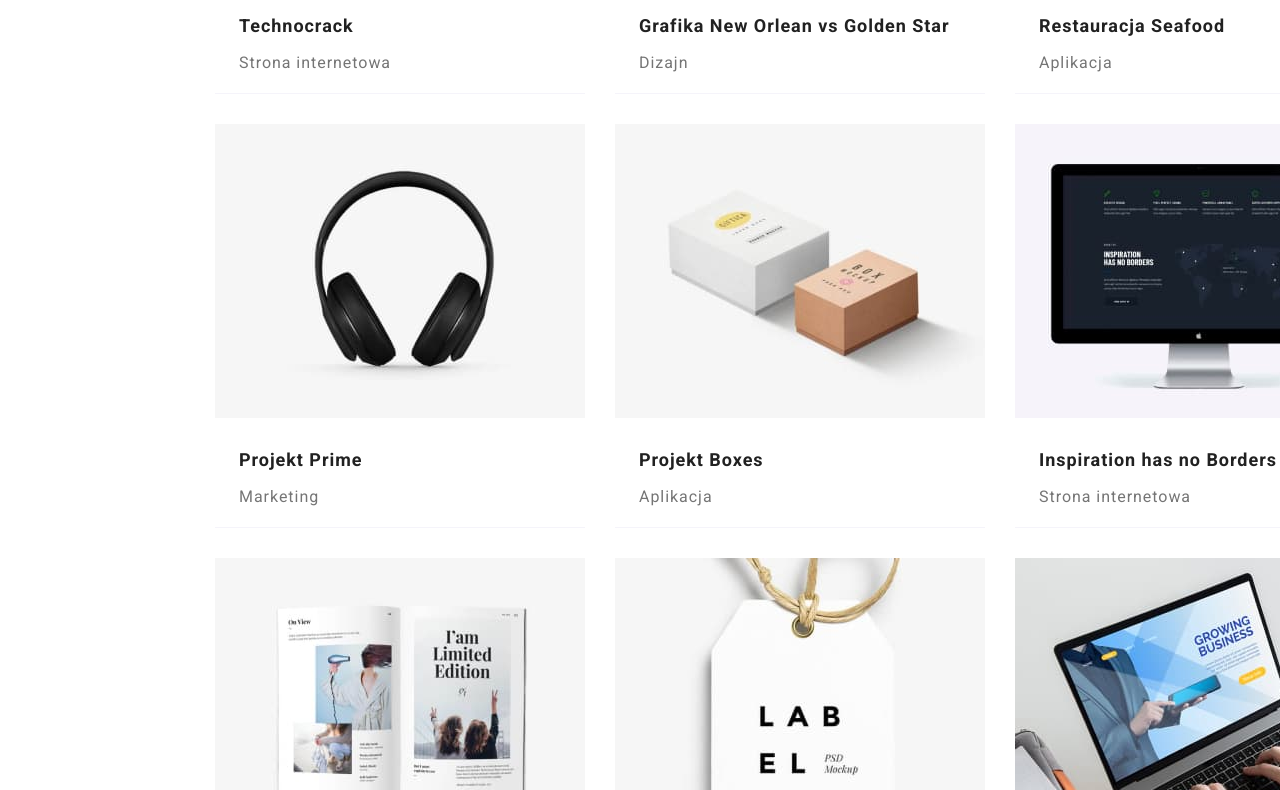
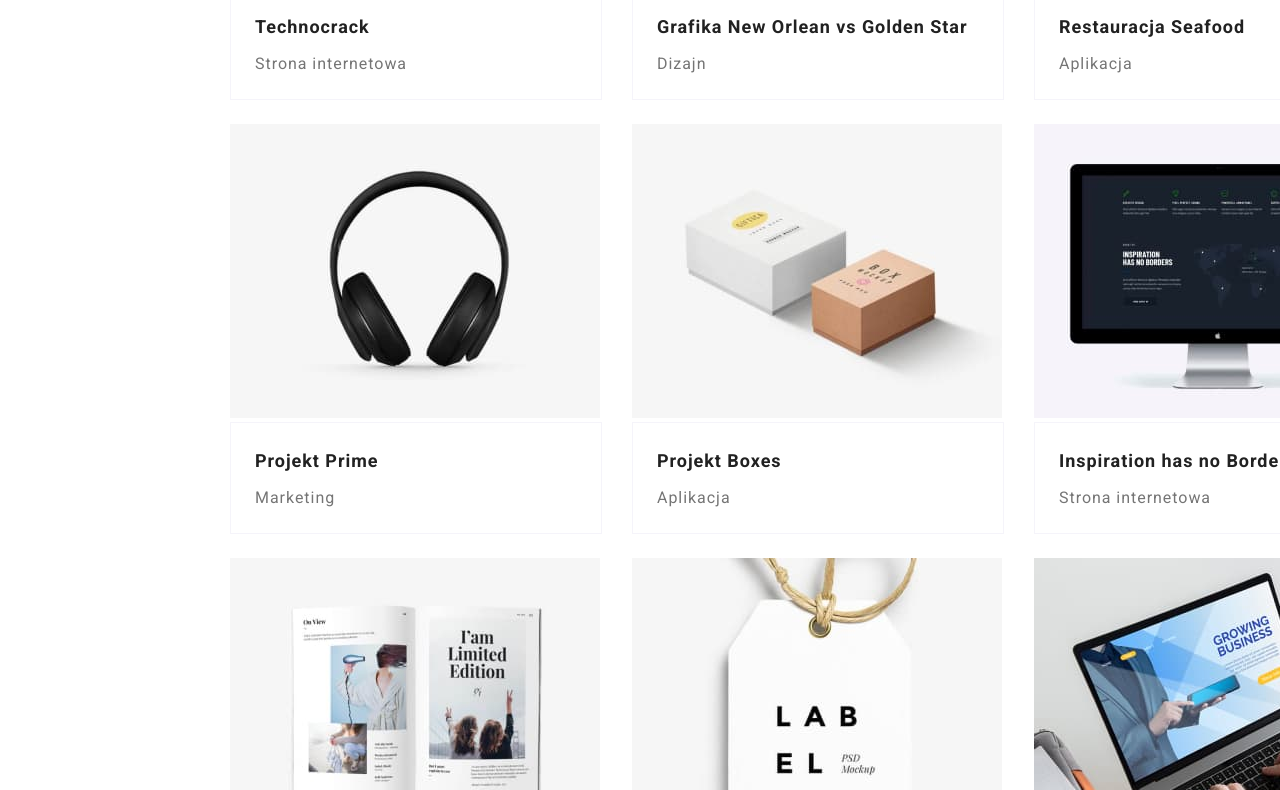
Before and after one commit to AdrianMiarczynski/goit-markup-hw-03, a plain HTML site: page portfolio.html in a window 1280 px wide. Shown: the part 572-1362 px from the top of the page. Drawn offline with nearby package versions, Linux system fonts and the light colour scheme.

Commit message:
added min-width and padding to class .main-box

```diff
--- a/css/styles.css
+++ b/css/styles.css
@@ -399,6 +399,7 @@ body {
   padding-top: 34px;
   margin: 0;
   min-width: 1200px;
+  padding-left: 15px;
 }
 .main-box li {
   list-style: none;
@@ -406,7 +407,6 @@ body {
 .main-box li .box-img {
   margin: 0;
   height: 404px;
-  border-bottom: 1px solid var(--color-third-header-button);
 }
 .main-box li .box-img img {
   width: 370px;
@@ -416,7 +416,9 @@ body {
   width: 322px;
   height: 70px;
   letter-spacing: 0.06em;
-  margin: 20px 24px;
+  padding: 20px 24px;
+  box-sizing: content-box;
+  border: 1px solid var(--color-third-header-button);
 }
 .box-img-title h3 {
   width: 322px;
```
